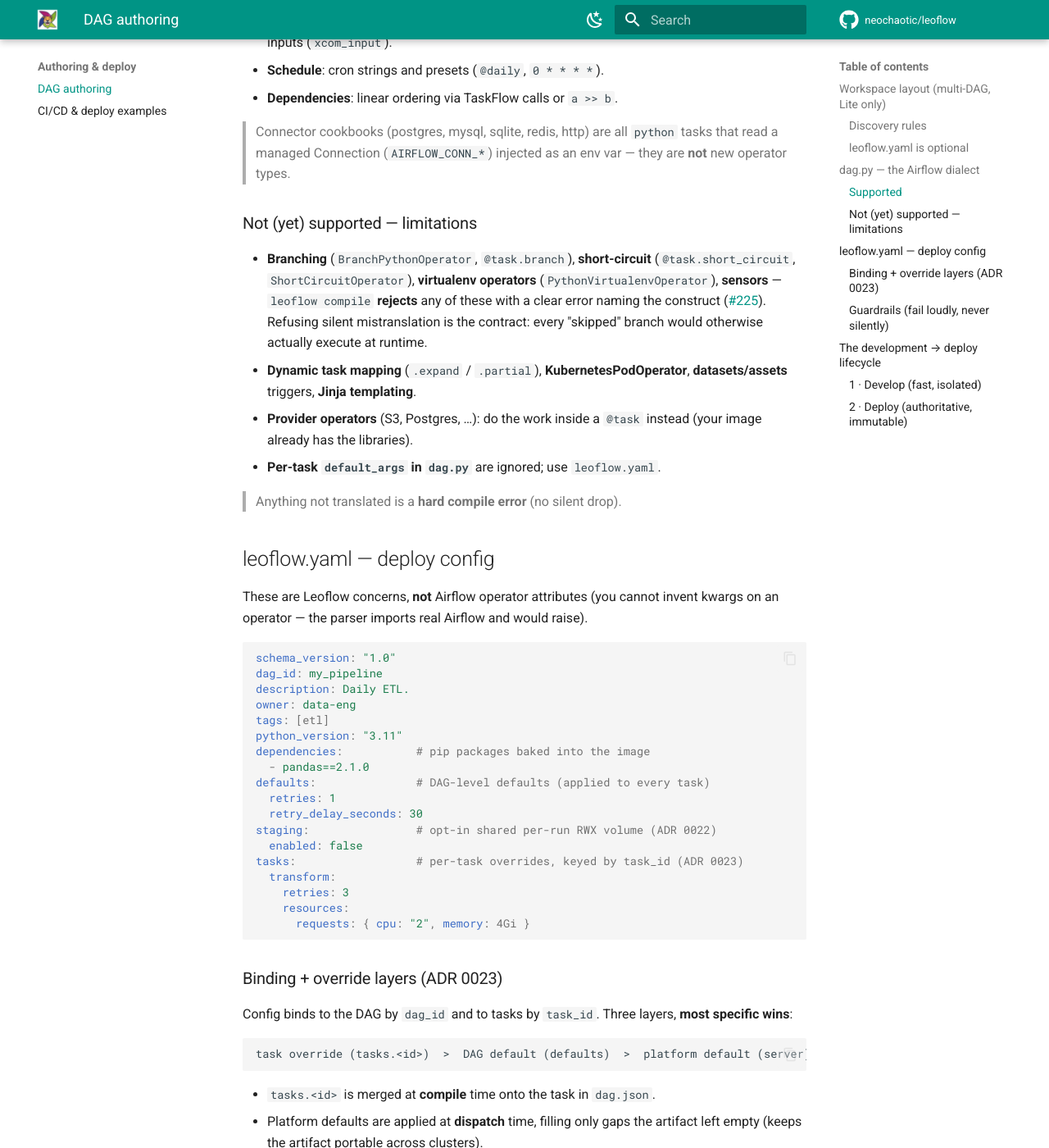
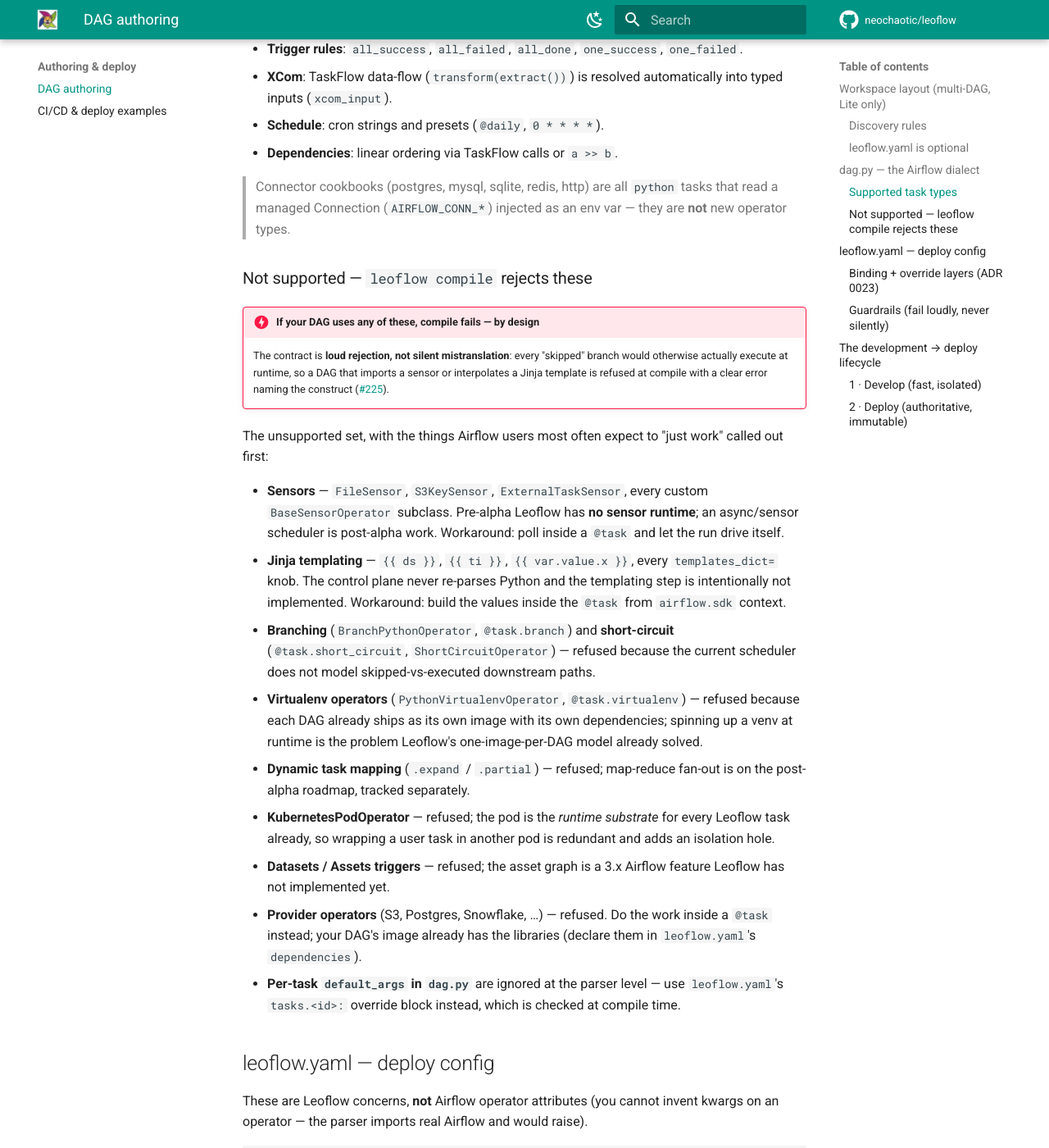
Before and after one commit to neochaotic/leoflow, an MkDocs documentation site: the page built from docs/dag-authoring.md, in a window 1280 px wide and 1400 px high, scrolled down 2589 px. Shown: the whole window at 82% size. Built offline with MkDocs 1.6.1 and Material for MkDocs 9.7.7, drawn with Linux system fonts in a browser that asks for light colours; comment, search, counter and statistics services are not loaded; some of the changed text lies outside the part shown.

Commit message:
docs(aaa-pass): make the operator-support contract loud — sensors and Jinja called out by name
Per the user's explicit ask (2026-06-02): the closed-set operator
support and the corresponding non-support story have to be impossible
to miss in dag-authoring.md. The previous "Not (yet) supported"
section had the right content but buried sensors at the end of one
dense bullet and pushed Jinja into a comma-separated tail of another.
A new Airflow user reading top-to-bottom missed the two things they
were most likely to expect.

Changes:

* Promote the unsupported section to a !!! danger callout above the
  list so the contract is visible even on a quick scan: "loud
  rejection, not silent mistranslation".
* List **Sensors** and **Jinja templating** first, each as their own
  bullet with the specific constructs that fail (FileSensor /
  S3KeySensor / ExternalTaskSensor; {{ ds }} / {{ ti }} /
  templates_dict=). Both call out the user-facing workaround
  (poll inside a @task; build values from airflow.sdk context).
* Make the rest of the list (branching, virtualenv operators,
  dynamic task mapping, KubernetesPodOperator, datasets/assets,
  provider operators, per-task default_args) one bullet each with
  the *reason* refused, not just the name. Why-it-fails is the
  context a user needs to decide a workaround.
* Tighten the "Supported" header to "Supported task types" and add
  the lead "what runs in production matches what you wrote" — the
  closed-set principle is the same idea in positive form.

No content removed — every previously-listed unsupported case is
still there, just promoted, explained, and called out by name.

````diff
--- a/docs/dag-authoring.md
+++ b/docs/dag-authoring.md
@@ -89,10 +89,12 @@ with DAG("my_pipeline", schedule="@daily", catchup=False, tags=["etl"]):
     transform(extract())
 ```
 
-### Supported
+### Supported task types
 
 Leoflow accepts a **closed set of three task types** today. Anything outside
-the set is a hard compile error (see [Not supported](#not-yet-supported--limitations)).
+the set is a hard compile error — never silently dropped, never silently
+translated. The list is deliberately small so what runs in production
+matches what you wrote.
 
 | Task type | Airflow operator | Where it runs | Notes |
 |---|---|---|---|
@@ -100,10 +102,10 @@ the set is a hard compile error (see [Not supported](#not-yet-supported--limitat
 | `bash` | `BashOperator` | agent | Executes a shell command. |
 | `http_api` | `HttpOperator` (`airflow.providers.http`) | **inline in the control plane** (no pod, no agent) | Synchronous outbound HTTP. Use it for lightweight webhooks/probes; for anything with retries, throughput, or auth headers you control, prefer `@task` + `requests` in `python`. |
 
-- **Trigger rules**: `all_success`, `all_failed`, `all_done`, `one_success`,
-  `one_failed`.
-- **XCom**: TaskFlow data-flow (`transform(extract())`) is resolved automatically
-  into typed inputs (`xcom_input`).
+Also supported:
+
+- **Trigger rules**: `all_success`, `all_failed`, `all_done`, `one_success`, `one_failed`.
+- **XCom**: TaskFlow data-flow (`transform(extract())`) is resolved automatically into typed inputs (`xcom_input`).
 - **Schedule**: cron strings and presets (`@daily`, `0 * * * *`).
 - **Dependencies**: linear ordering via TaskFlow calls or `a >> b`.
 
@@ -111,21 +113,48 @@ the set is a hard compile error (see [Not supported](#not-yet-supported--limitat
 > tasks that read a managed Connection (`AIRFLOW_CONN_*`) injected as an env
 > var — they are **not** new operator types.
 
-### Not (yet) supported — limitations
+### Not supported — `leoflow compile` rejects these
 
-- **Branching** (`BranchPythonOperator`, `@task.branch`), **short-circuit**
-  (`@task.short_circuit`, `ShortCircuitOperator`), **virtualenv operators**
-  (`PythonVirtualenvOperator`), **sensors** — `leoflow compile` **rejects** any
-  of these with a clear error naming the construct ([#225](https://github.com/neochaotic/leoflow/issues/225)).
-  Refusing silent mistranslation is the contract: every "skipped" branch
-  would otherwise actually execute at runtime.
-- **Dynamic task mapping** (`.expand` / `.partial`),
-  **KubernetesPodOperator**, **datasets/assets** triggers, **Jinja templating**.
-- **Provider operators** (S3, Postgres, …): do the work inside a `@task` instead
-  (your image already has the libraries).
-- **Per-task `default_args` in `dag.py`** are ignored; use `leoflow.yaml`.
+!!! danger "If your DAG uses any of these, compile fails — by design"
+    The contract is **loud rejection, not silent mistranslation**: every
+    "skipped" branch would otherwise actually execute at runtime, so a
+    DAG that imports a sensor or interpolates a Jinja template is
+    refused at compile with a clear error naming the construct
+    ([#225](https://github.com/neochaotic/leoflow/issues/225)).
 
-> Anything not translated is a **hard compile error** (no silent drop).
+The unsupported set, with the things Airflow users most often expect to
+"just work" called out first:
+
+- **Sensors** — `FileSensor`, `S3KeySensor`, `ExternalTaskSensor`, every
+  custom `BaseSensorOperator` subclass. Pre-alpha Leoflow has **no
+  sensor runtime**; an async/sensor scheduler is post-alpha work.
+  Workaround: poll inside a `@task` and let the run drive itself.
+- **Jinja templating** — `{{ ds }}`, `{{ ti }}`, `{{ var.value.x }}`,
+  every `templates_dict=` knob. The control plane never re-parses
+  Python and the templating step is intentionally not implemented.
+  Workaround: build the values inside the `@task` from `airflow.sdk`
+  context.
+- **Branching** (`BranchPythonOperator`, `@task.branch`) and
+  **short-circuit** (`@task.short_circuit`, `ShortCircuitOperator`) —
+  refused because the current scheduler does not model
+  skipped-vs-executed downstream paths.
+- **Virtualenv operators** (`PythonVirtualenvOperator`,
+  `@task.virtualenv`) — refused because each DAG already ships as its
+  own image with its own dependencies; spinning up a venv at runtime
+  is the problem Leoflow's one-image-per-DAG model already solved.
+- **Dynamic task mapping** (`.expand` / `.partial`) — refused;
+  map-reduce fan-out is on the post-alpha roadmap, tracked separately.
+- **KubernetesPodOperator** — refused; the pod is the *runtime
+  substrate* for every Leoflow task already, so wrapping a user task
+  in another pod is redundant and adds an isolation hole.
+- **Datasets / Assets triggers** — refused; the asset graph is a 3.x
+  Airflow feature Leoflow has not implemented yet.
+- **Provider operators** (S3, Postgres, Snowflake, …) — refused. Do
+  the work inside a `@task` instead; your DAG's image already has
+  the libraries (declare them in `leoflow.yaml`'s `dependencies`).
+- **Per-task `default_args` in `dag.py`** are ignored at the parser
+  level — use `leoflow.yaml`'s `tasks.<id>:` override block instead,
+  which is checked at compile time.
 
 ## leoflow.yaml — deploy config
 
````
